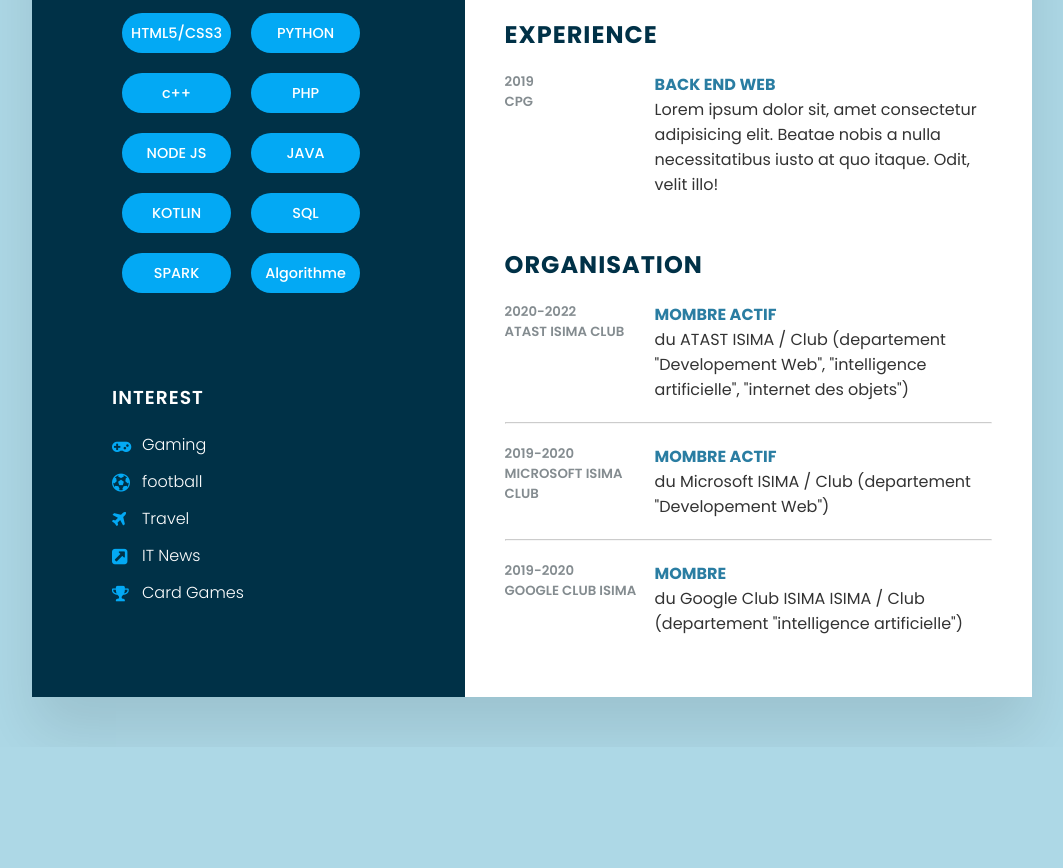
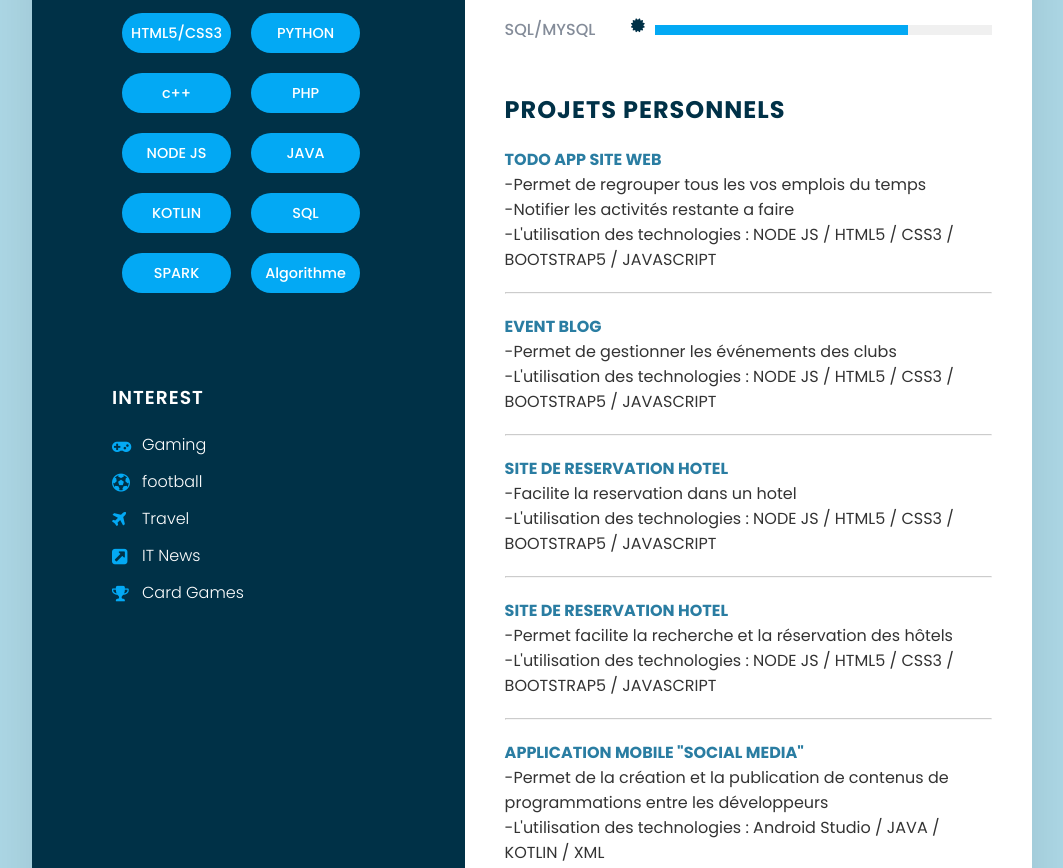
Before and after one commit to samehben3li/My-Portfolio, a plain HTML site: page cv/cv.html in a window 1280 px wide. Shown: the part 1127-1995 px from the top of the page, without its empty margins (108-1171 px from the left). Before the commit the page ends 1874 px from the top, so only its background shows below. Drawn offline with Linux system fonts and the light colour scheme.

Commit message:
hjjhfvfe

```diff
--- a/cv/cv.html
+++ b/cv/cv.html
@@ -117,8 +117,9 @@
         <div class="right-side">
             <div class="about">
                 <h2 class="title2">PROFILE</h2>
-                <p>Salut , je suis sameh benali , Etudiant à la recherche d' un stage de fin d' études . je voudrais
-                    choisir un sujet où je peux améliorer mes compétences et apprendre des nouvelles</p>
+                <p>Salut , je suis sameh benali , Etudiant en troisiéme année spécialisé génie logiciels et systeme
+                    'information, à la recherche d' un stage de fin d' études dans le développement Web/Mobile. je voudrais
+                    choisir un sujet où je peux améliorer mes compétences et apprendre des nouvelles Technologies</p>
             </div>
             <div class="about">
                 <h2 class="title2">EDUCATION</h2>
@@ -211,16 +212,45 @@
                 </div>
             </div>
             <div class="about">
-                <h2 class="title2">Experience</h2>
+                <h2 class="title2">PROJETS PERSONNELS</h2>
                 <div class="box">
-                    <div class="year_company">
-                        <h5>2019 </h5>
-                        <h5>CPG</h5>
+                    <div class="text">
+                        <h4>TODO APP Site Web </h4>
+                        <p>-Permet de regrouper tous les vos emplois du temps<br>
+                           -Notifier les activités restante a faire<br>
+                           -L'utilisation des technologies : NODE JS / HTML5 / CSS3 / BOOTSTRAP5 / JAVASCRIPT</p>
                     </div>
+                </div>
+                <hr>
+                <div class="box">
                     <div class="text">
-                        <h4>Back End Web </h4>
-                        <p>Lorem ipsum dolor sit, amet consectetur adipisicing elit. Beatae nobis a nulla necessitatibus
-                            iusto at quo itaque. Odit, velit illo!</p>
+                        <h4>Event blog</h4>
+                        <p>-Permet de gestionner les événements des clubs<br>
+                           -L'utilisation des technologies : NODE JS / HTML5 / CSS3 / BOOTSTRAP5 / JAVASCRIPT</p>
+                    </div>
+                </div>
+                <hr>
+                <div class="box">
+                    <div class="text">
+                        <h4>Site de reservation hotel</h4>
+                        <p>-Facilite la reservation dans un hotel<br>
+                           -L'utilisation des technologies : NODE JS / HTML5 / CSS3 / BOOTSTRAP5 / JAVASCRIPT</p>
+                    </div>
+                </div>
+                <hr>
+                <div class="box">
+                    <div class="text">
+                        <h4>Site de reservation hotel</h4>
+                        <p>-Permet facilite la recherche et la réservation des hôtels<br>
+                           -L'utilisation des technologies : NODE JS / HTML5 / CSS3 / BOOTSTRAP5 / JAVASCRIPT</p>
+                    </div>
+                </div>
+                <hr>
+                <div class="box">
+                    <div class="text">
+                        <h4>application mobile "social media"</h4>
+                        <p>-Permet de la création et la publication de contenus de programmations  entre les développeurs <br>
+                           -L'utilisation des technologies : Android Studio / JAVA / KOTLIN / XML </p>
                     </div>
                 </div>
             </div>
--- a/cv/style.css
+++ b/cv/style.css
@@ -20,7 +20,7 @@ body{
     background: #fff;
     margin: 50px;
     display: grid;
-    grid-template-columns: 1fr 2fr;
+    grid-template-columns: 1fr 3fr;
     box-shadow: 0 35px 55px rgba(0, 0, 0, 0.1);
 }
 .container .left-side{
```
